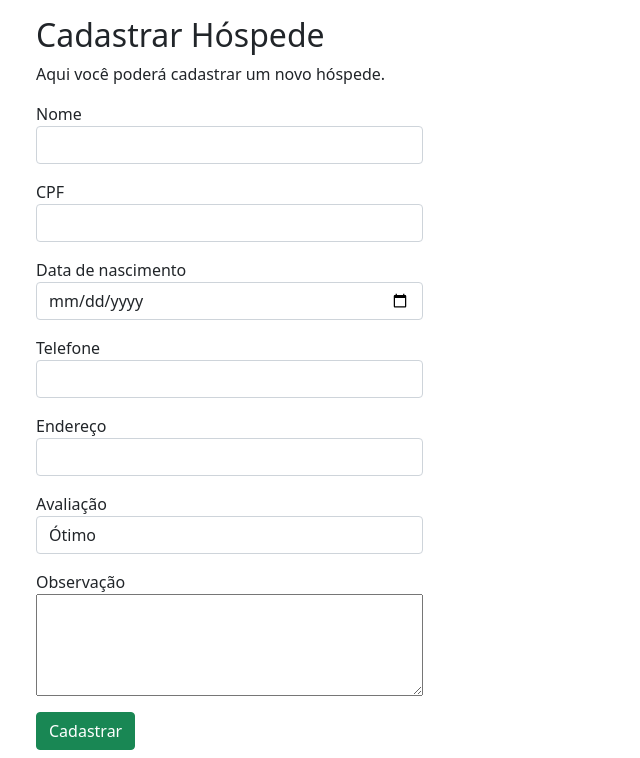
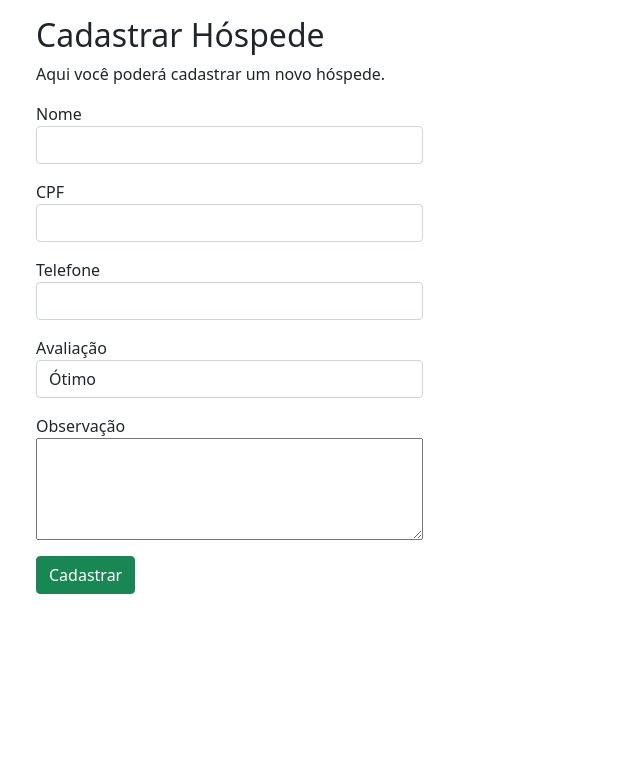
Before and after one commit to victoraugusto6/django-ubatuba-reservation, a Django app: page /hospede/cadastrar-hospede in a window 1280 px wide. Shown: the part 56-814 px from the top of the page, without its empty margins (0-640 px from the left). After the commit the page ends 650 px from the top, so only its background shows below. Run offline with Django 3.2, Linux system fonts and the light colour scheme; the visitor is signed in with stand-in values (Sample User, id 1); some libraries are stand-ins or nearby versions.

Commit message:
Deleted fields endereco and data_nascimento

```diff
--- a/ubatuba/hospede/forms.py
+++ b/ubatuba/hospede/forms.py
@@ -8,14 +8,9 @@ from ubatuba.hospede.models import Hospede
 class HospedeForm(ModelForm):
     class Meta:
         model = Hospede
-        fields = [
-            'nome',
-            'cpf',
-            'data_nascimento',
-            'telefone',
-            'endereco',
-            'avaliacao',
-            'observacao'
+        exclude = [
+            'created_at',
+            'updated_at'
         ]
 
     def __init__(self, *args, **kwargs):
--- a/ubatuba/hospede/models.py
+++ b/ubatuba/hospede/models.py
@@ -12,9 +12,7 @@ AVALIACAO = (
 class Hospede(models.Model):
     nome = models.CharField(max_length=120, verbose_name='Nome')
     cpf = models.CharField(max_length=14, blank=True, null=True, verbose_name='CPF')
-    data_nascimento = models.DateField(verbose_name='Data de nascimento')
     telefone = models.CharField(max_length=15)
-    endereco = models.CharField(max_length=120, verbose_name='Endereço')
     avaliacao = models.IntegerField(choices=AVALIACAO, blank=True, null=True, verbose_name='Avaliação')
     observacao = models.TextField(verbose_name='Observações', blank=True, null=True)
     created_at = models.DateTimeField(auto_now_add=True)
--- a/ubatuba/hospede/templates/hospede/hospede-form.html
+++ b/ubatuba/hospede/templates/hospede/hospede-form.html
@@ -42,16 +42,6 @@
                                 </div>
 
                                 <div>
-                                    <label>Data de nascimento</label>
-                                </div>
-                                <div class="input-group mb-3">
-                                    <input type="date" class="form-control"
-                                           required="required"
-                                           aria-label="Descreva a data de nascimento do hóspede" name="data_nascimento"
-                                           value="{{ form.data_nascimento.value|default_if_none:""|date:"Y-m-d" }}">
-                                </div>
-
-                                <div>
                                     <label>Telefone</label>
                                 </div>
                                 <div class="input-group mb-3">
@@ -60,16 +50,6 @@
                                            aria-label="Descreva o telefone do hóspede" name="telefone"
                                            value="{{ form.telefone.value|default_if_none:"" }}"
                                            minlength="15">
-                                </div>
-
-                                <div>
-                                    <label>Endereço</label>
-                                </div>
-                                <div class="input-group mb-3">
-                                    <input type="text" class="form-control"
-                                           required="required"
-                                           aria-label="Descreva o endereço do hóspede" name="endereco"
-                                           value="{{ form.endereco.value|default_if_none:"" }}">
                                 </div>
 
                                 <div>
--- a/ubatuba/hospede/templates/hospede/hospede.html
+++ b/ubatuba/hospede/templates/hospede/hospede.html
@@ -21,7 +21,6 @@
                         <tr>
                             <th>Hóspede</th>
                             <th>CPF</th>
-                            <th>Data de nascimento</th>
                             <th>Avaliação</th>
                             <th>Observação</th>
                             <th>Ações</th>
@@ -43,9 +42,6 @@
                                         Não informado
                                     </td>
                                 {% endif %}
-                                <td>
-                                    {{ hospede.data_nascimento }}
-                                </td>
                                 <td class="emoji_avaliacao">
                                     {% if hospede.avaliacao == 0 %}
                                         😍
```
Also changed, not shown: ubatuba/hospede/templates/hospede/hospede-form-update.html (+0 -20 lines), ubatuba/hospede/tests/test_form_client_hospede.py (+0 -7 lines), ubatuba/hospede/tests/test_form_hospede.py (+4 -10 lines), ubatuba/hospede/tests/test_model_hospede.py (+0 -2 lines), ubatuba/reserva/tests/test_form_client_reserva.py (+0 -2 lines), ubatuba/reserva/tests/test_form_reserva.py (+0 -2 lines), ubatuba/reserva/tests/test_model_reserva.py (+0 -2 lines), ubatuba/hospede/migrations/0003_delete_fields_data_endereco.py (added).
